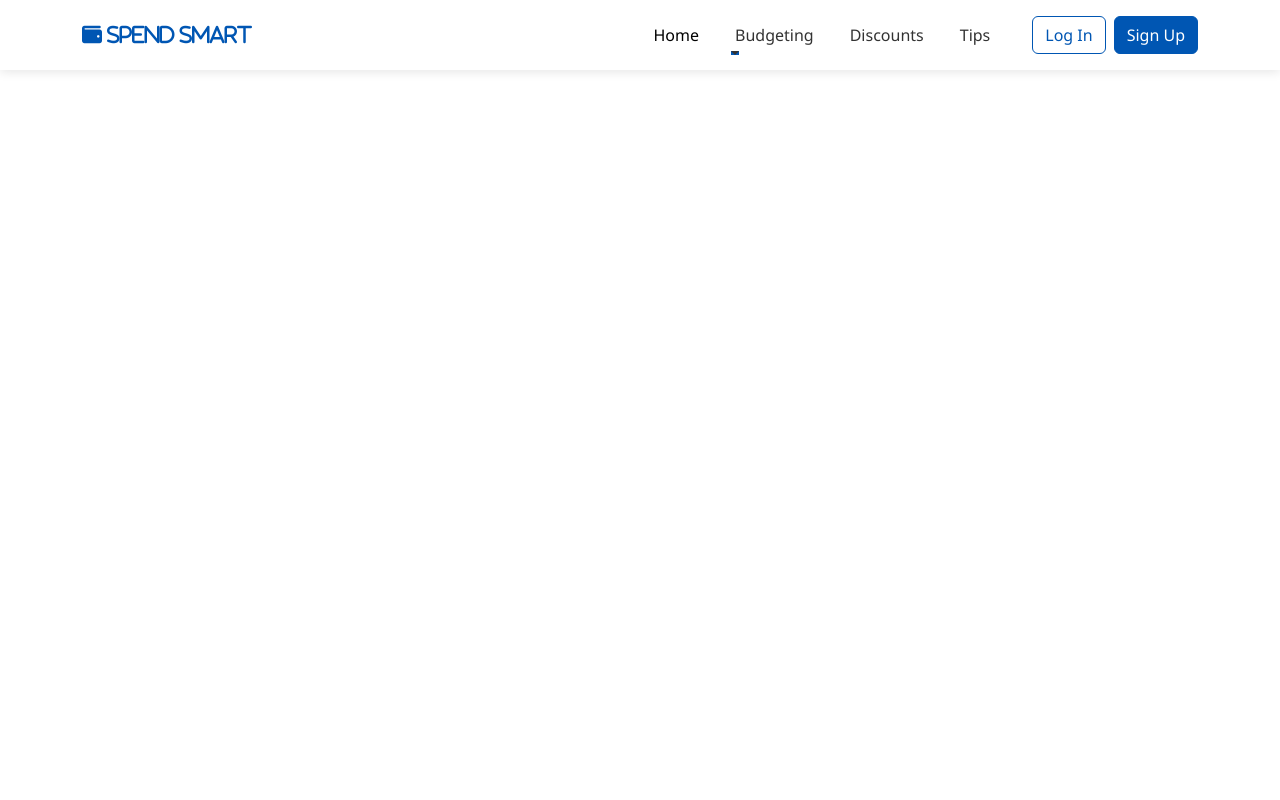
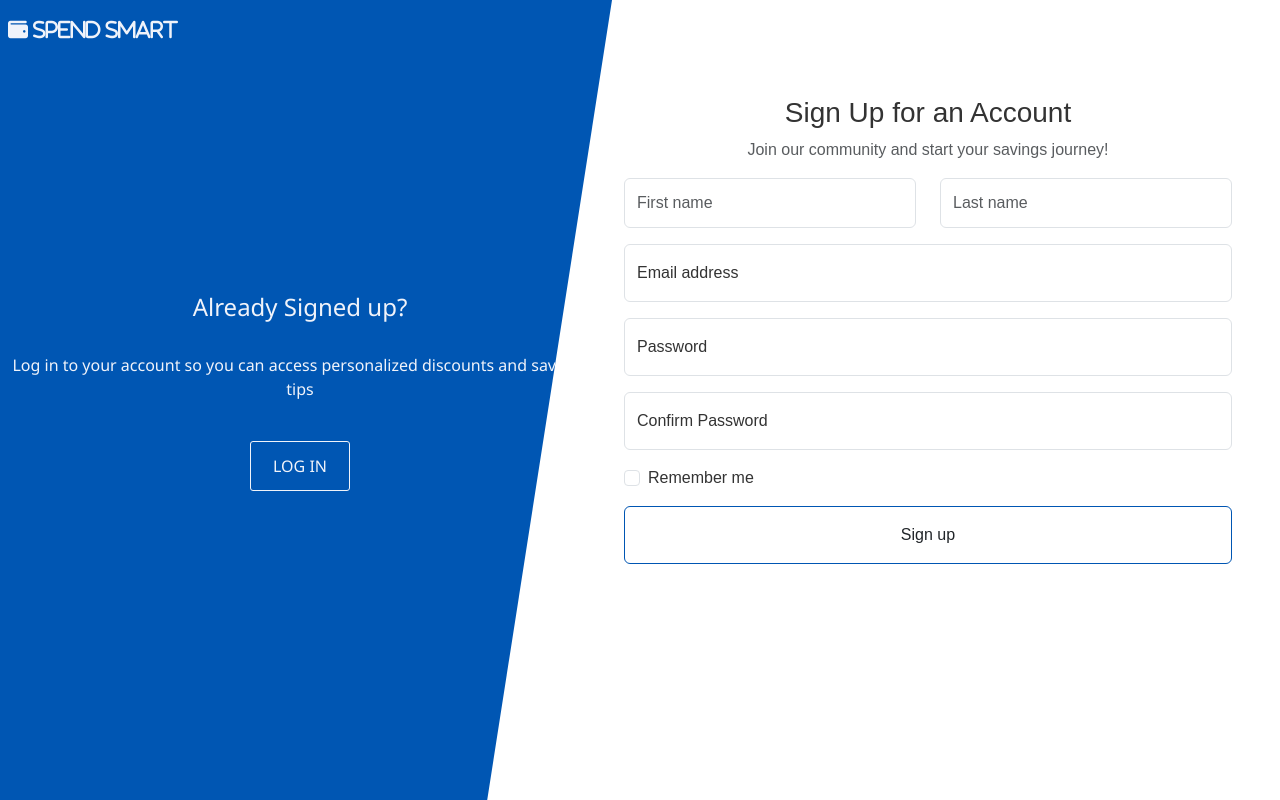
Before and after one commit to suhaib-mousa/SpendSmart.github.io, a React (Vite) app: page /signup in a window 1280 px wide. Built offline with nearby package versions, Linux system fonts and the light colour scheme.

Commit message:
Create Login and Signup components

```diff
--- a/src/App.jsx
+++ b/src/App.jsx
@@ -6,20 +6,53 @@ import Budget from "./pages/Budget";
 import Planner from "./pages/Planner";
 import Discounts from "./pages/Discounts";
 import Tips from "./pages/Tips";
-import CategoryPage from "./pages/CategoryPage.jsx";
+import CategoryPage from "./pages/CategoryPage";
+import Login from "./pages/Login";
+import Signup from "./pages/Signup";
 import './styles/global.css';
 
 function App() {
   return (
     <Router>
-      <Navbar />
       <Routes>
-        <Route path="/" element={<Home />} />
-        <Route path="/budget" element={<Budget />} />
-        <Route path="/planner" element={<Planner />} />
-        <Route path="/discounts" element={<Discounts />} />
-        <Route path="/category/:categoryName" element={<CategoryPage />} />
-        <Route path="/tips" element={<Tips />} />
+        <Route path="/login" element={<Login />} />
+        <Route path="/signup" element={<Signup />} />
+        <Route path="/" element={
+          <>
+            <Navbar />
+            <Home />
+          </>
+        } />
+        <Route path="/budget" element={
+          <>
+            <Navbar />
+            <Budget />
+          </>
+        } />
+        <Route path="/planner" element={
+          <>
+            <Navbar />
+            <Planner />
+          </>
+        } />
+        <Route path="/discounts" element={
+          <>
+            <Navbar />
+            <Discounts />
+          </>
+        } />
+        <Route path="/category/:categoryName" element={
+          <>
+            <Navbar />
+            <CategoryPage />
+          </>
+        } />
+        <Route path="/tips" element={
+          <>
+            <Navbar />
+            <Tips />
+          </>
+        } />
       </Routes>
     </Router>
   );
--- /dev/null
+++ b/src/pages/Login.jsx
@@ -0,0 +1,71 @@
+import React from 'react';
+import { Link } from 'react-router-dom';
+import '../styles/Auth.css';
+
+function Login() {
+  return (
+    <div className="auth-container">
+      <div className="row d-flex justify-content-center align-items-center position-relative">
+        <div className="col mt-5" style={{ fontFamily: 'sans-serif', width: '50%' }}>
+          <div>
+            <Link to="/">
+              <i className="fa-solid fa-wallet"> Spend Smart</i>
+            </Link>
+          </div>
+
+          <form>
+            <div>
+              <h3 className="h3 mb-2 fw-normal text-center">Log in to Your Account</h3>
+              <p className="mx-3 text-body-secondary text-center">
+                Log in to your account so you can start saving today..
+              </p>
+            </div>
+
+            <div className="form-floating w-75 mx-5 my-2 med">
+              <input
+                type="email"
+                className="form-control"
+                id="floatingInput"
+                placeholder="name@example.com"
+              />
+              <label htmlFor="floatingInput">Email address</label>
+            </div>
+            <div className="form-floating w-75 mx-5 my-2 med">
+              <input
+                type="password"
+                className="form-control"
+                id="floatingPassword"
+                placeholder="Password"
+              />
+              <label htmlFor="floatingPassword">Password</label>
+            </div>
+            <div className="forgot-password ms-5 ps-2 med">
+              <Link to="/forgot-password" style={{ textDecoration: 'none', color: 'var(--primary-blue)' }}>
+                Forgot your password?
+              </Link>
+            </div>
+            <button className="btn w-75 py-3 mx-5 my-2 med" type="submit">
+              Log In
+            </button>
+          </form>
+        </div>
+
+        <div className="col blu m-0 px-2 d-flex flex-column justify-content-center align-items-center position-relative">
+          <h4 style={{ color: '#f0f3fa', textAlign: 'center' }}>Don't Have an Account Yet?</h4>
+          <br />
+          <p style={{ color: '#f0f3fa', textAlign: 'center' }} className="mx-3">
+            Sign up today and unlock smarter ways to save on every purchase!
+          </p>
+          <br />
+          <p>
+            <Link to="/signup">
+              <button className="SignUp-btn">SIGN UP</button>
+            </Link>
+          </p>
+        </div>
+      </div>
+    </div>
+  );
+}
+
+export default Login;
--- /dev/null
+++ b/src/pages/Signup.jsx
@@ -0,0 +1,106 @@
+import React from 'react';
+import { Link } from 'react-router-dom';
+import '../styles/Auth.css';
+
+function Signup() {
+  return (
+    <div className="auth-container">
+      <div className="row">
+        <div className="col blu m-0 px-2 d-flex flex-column justify-content-center align-items-center position-relative">
+          <Link to="/">
+            <i className="fa-solid fa-wallet" style={{ color: '#f0f3fa' }}> Spend Smart</i>
+          </Link>
+          <h4 style={{ color: '#f0f3fa', textAlign: 'center' }} className="mx-3">
+            Already Signed up?
+          </h4>
+          <br />
+          <p style={{ color: '#f0f3fa', textAlign: 'center' }} className="mx-3">
+            Log in to your account so you can access personalized discounts and savings tips
+          </p>
+          <br />
+          <p>
+            <Link to="/login">
+              <button className="LogIn-btn">LOG IN</button>
+            </Link>
+          </p>
+        </div>
+
+        <div className="col mt-5 me-5" style={{ fontFamily: 'sans-serif' }}>
+          <form>
+            <div>
+              <h3 className="h3 mb-2 mt-5 fw-normal text-center">Sign Up for an Account</h3>
+              <p className="mb-3 text-body-secondary text-center">
+                Join our community and start your savings journey!
+              </p>
+            </div>
+            <div className="row mb-3">
+              <div className="col">
+                <input
+                  type="text"
+                  className="form-control"
+                  placeholder="First name"
+                  aria-label="First name"
+                  style={{ height: '50px' }}
+                />
+              </div>
+              <div className="col">
+                <input
+                  type="text"
+                  className="form-control"
+                  placeholder="Last name"
+                  aria-label="Last name"
+                  style={{ height: '50px' }}
+                />
+              </div>
+            </div>
+
+            <div className="form-floating mb-3">
+              <input
+                type="email"
+                className="form-control"
+                id="floatingInput"
+                placeholder="name@example.com"
+              />
+              <label htmlFor="floatingInput">Email address</label>
+            </div>
+            <div className="form-floating mb-3">
+              <input
+                type="password"
+                className="form-control"
+                id="floatingPassword"
+                placeholder="Password"
+              />
+              <label htmlFor="floatingPassword">Password</label>
+            </div>
+            <div className="form-floating mb-3">
+              <input
+                type="password"
+                className="form-control"
+                id="floatingConfirmPassword"
+                placeholder="Confirm Password"
+              />
+              <label htmlFor="floatingConfirmPassword">Confirm Password</label>
+            </div>
+
+            <div className="form-check text-start my-3">
+              <input
+                className="form-check-input"
+                type="checkbox"
+                value="remember-me"
+                id="flexCheckDefault"
+              />
+              <label className="form-check-label" htmlFor="flexCheckDefault">
+                Remember me
+              </label>
+            </div>
+            <button className="btn w-100 py-3" type="submit">
+              Sign up
+            </button>
+          </form>
+        </div>
+      </div>
+    </div>
+  );
+}
+
+export default Signup;
--- /dev/null
+++ b/src/styles/Auth.css
@@ -0,0 +1,70 @@
+:root {
+  --primary-blue: #0056b3;
+  --secondary-blue: #007bff;
+  --light-blue: #e6f2ff;
+  --dark-blue: #004085;
+  --accent-blue: #00a0e9;
+}
+
+.auth-container {
+  max-width: 100vw;
+  max-height: 100vh;
+  overflow: hidden;
+}
+
+.blu {
+  background: var(--primary-blue);
+  clip-path: polygon(0 0, 100% 0, 100% 100%, 15% 100%);
+  height: 100vh;
+  width: 50%;
+}
+
+.fa-wallet {
+  color: var(--primary-blue);
+  font-size: 20px;
+  position: absolute;
+  top: 20px;
+  left: 20px;
+}
+
+.SignUp-btn,
+.LogIn-btn {
+  background-color: var(--primary-blue);
+  border: 1px solid #f0f3fa;
+  color: #f0f3fa;
+  width: 100px;
+  height: 50px;
+  border-radius: 3px;
+}
+
+.SignUp-btn:hover,
+.LogIn-btn:hover {
+  color: var(--light-blue);
+  border: 1px solid var(--secondary-blue);
+}
+
+.btn:hover {
+  color: var(--light-blue);
+  background-color: var(--primary-blue);
+}
+
+.btn {
+  border-color: var(--primary-blue);
+  outline: none;
+}
+
+@media (max-width: 576px) {
+  .med {
+    margin-left: 0.9rem !important;
+  }
+}
+
+/* Signup specific styles */
+.auth-container .row .blu {
+  clip-path: polygon(0 0, 100% 0, 80% 100%, 0% 100%);
+  width: 100vw;
+}
+
+.auth-container .row .blu .fa-wallet {
+  color: #f0f3fa;
+}
```
